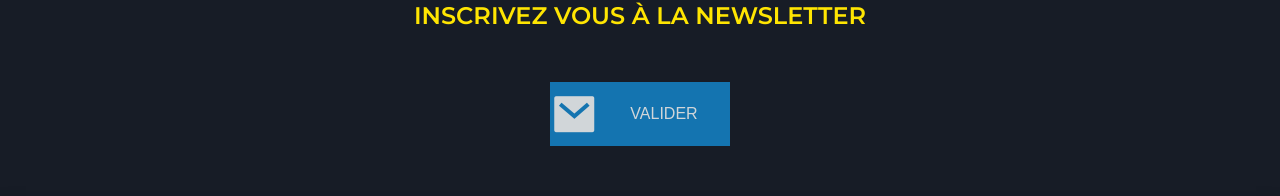
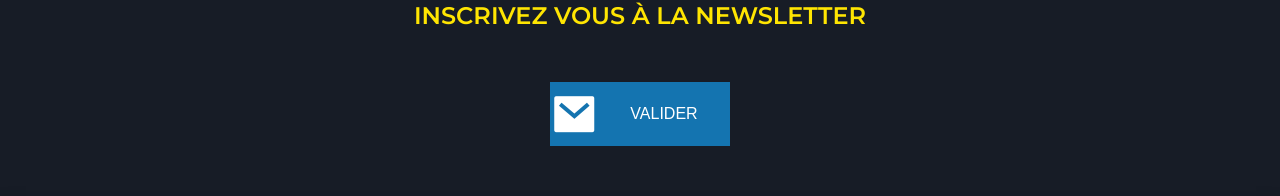
Before and after one commit to Hocine737718/edlim_project, a Vue app: page / in a window 1280 px wide. Shown: the part 1752-1948 px from the top of the page. Built offline with nearby package versions, Linux system fonts and the light colour scheme; what @canvasjs/vue-stockcharts would draw is missing.

Commit message:
Sign Up Revision Commit

```diff
--- a/src/assets/css/SignUp/signup.css
+++ b/src/assets/css/SignUp/signup.css
@@ -31,7 +31,7 @@
     font-size: var(--font-size-12);
     padding: 2rem 0;
     align-items: center;
-    color:var(--smoke-color-light);
+    color:#fff;
 }
 .signup_input{
     width: 0px;
@@ -44,7 +44,7 @@
 }
 .signup_btn{
     background: var(--blue-color);
-    color: var(--smoke-color-light);
+    color:#fff;
     padding: 2rem;
     font-size: var(--font-size-6);
     text-transform: uppercase;
```
